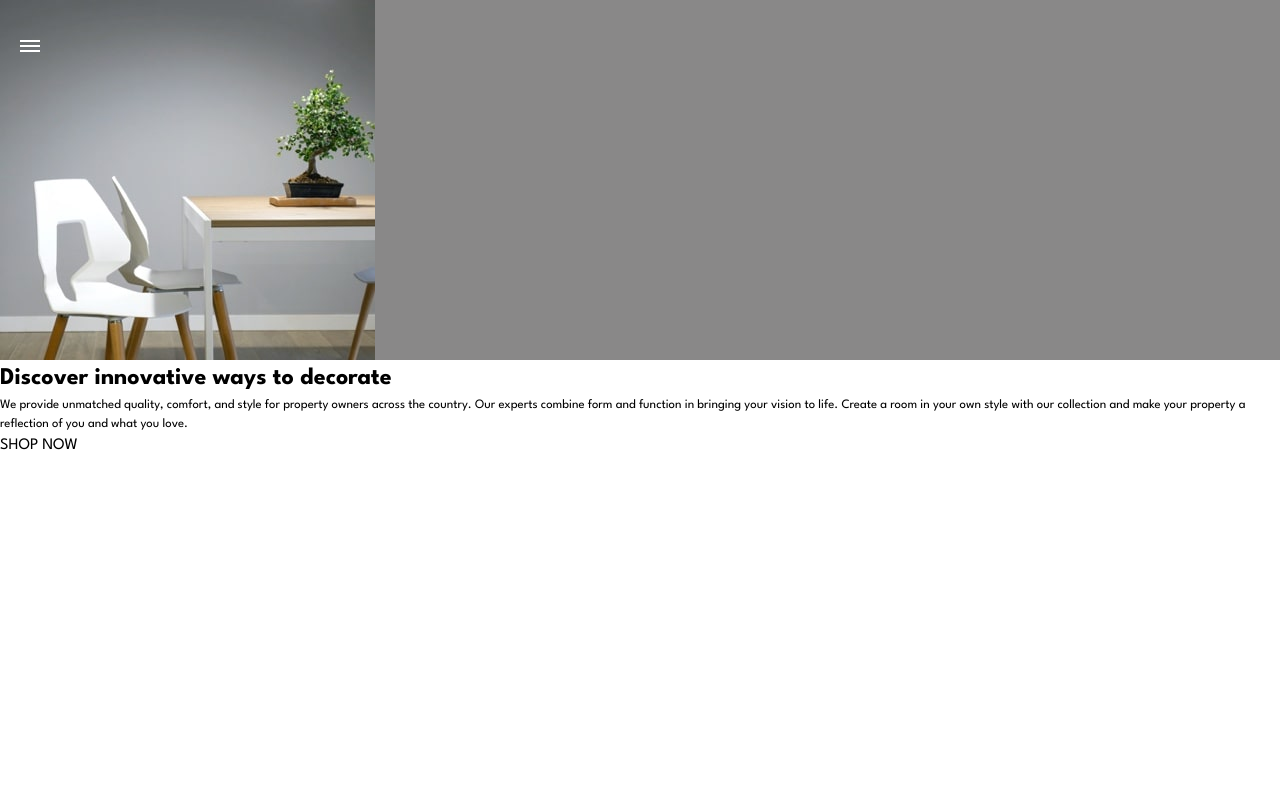
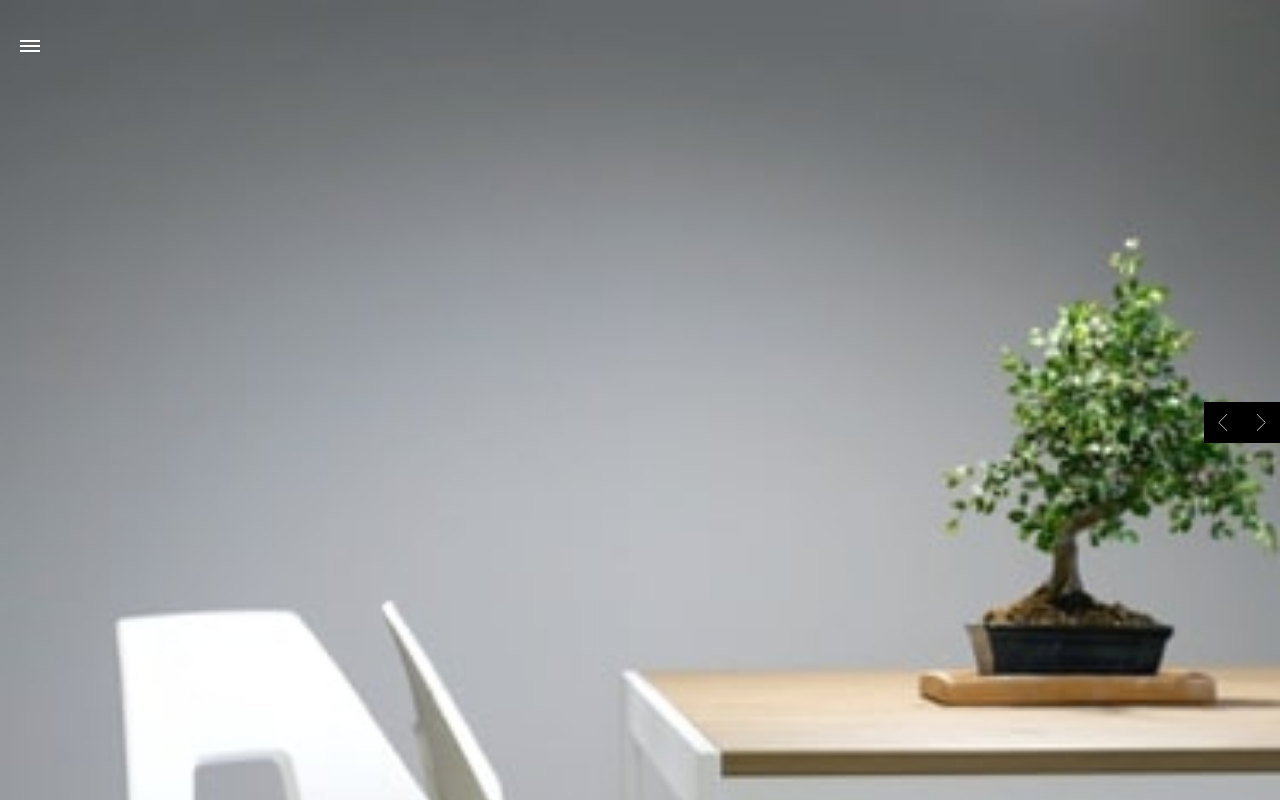
Before and after one commit to over-geek/room-homepage, a React (Vite) app: page / in a window 1280 px wide. Shown: the top 800 px of the page. Built offline with nearby package versions, Linux system fonts and the light colour scheme.

Commit message:
Style header with carousel

```diff
--- a/src/App.css
+++ b/src/App.css
@@ -56,7 +56,7 @@
   left: 0;
   width: 100%;
   height: 100%;
-  background-color: rgba(0,0,0,0.5);
+  background-color: rgba(0, 0, 0, 0.638);
   z-index: 3;
 }
 
@@ -92,7 +92,73 @@
   gap: 15px;
 }
 
+.mobile-menu-list li {
+  font-size: 1.2rem;
+  font-weight: 600;
+}
+
 .header {
-  height: 360px;
-  background-color: #898888;
+  position: relative;
+  height: 100vh;
 }
+
+/* Slider */
+.slider {
+  height: 100%;
+}
+
+.slider .slider-item {
+  height: 100%;
+  display: flex;
+  justify-content: center;
+  align-items: center;
+}
+
+.slider-item img {
+  width: 100%;
+}
+
+.slider-description-container {
+  padding: 40px 20px
+}
+
+.slider-description {
+  display: flex;
+  flex-direction: column;
+  gap: 20px
+}
+
+.slider-description-container h2 {
+  font-size: 2rem;
+  line-height: 2rem;
+}
+
+.arrow-container {
+  display: flex;
+  position: absolute;
+  top: 50.2%;
+  right: 0;
+}
+
+.prev-arrow,
+.next-arrow {
+  display: flex;
+  color: white;
+  background-color: black;
+  padding: 12px 14px;
+}
+
+.prev-arrow img,
+.next-arrow img {
+  width: 10px;
+}
+
+.prev-arrow:hover,
+.next-arrow:hover {
+  background-color: hsl(0, 0%, 27%);
+}
+
+.shop-link {
+  letter-spacing: 0.5rem;
+  font-weight: 600;
+}
--- a/src/index.css
+++ b/src/index.css
@@ -30,10 +30,6 @@ a {
   color: black;
 }
 
-.dark-gray {
-  color: red;
+p {
+  color: hsl(0, 0%, 63%);
 }
-
-.very-dark-gray {
-  color: hsl(0, 0%, 27%);
-}
```
